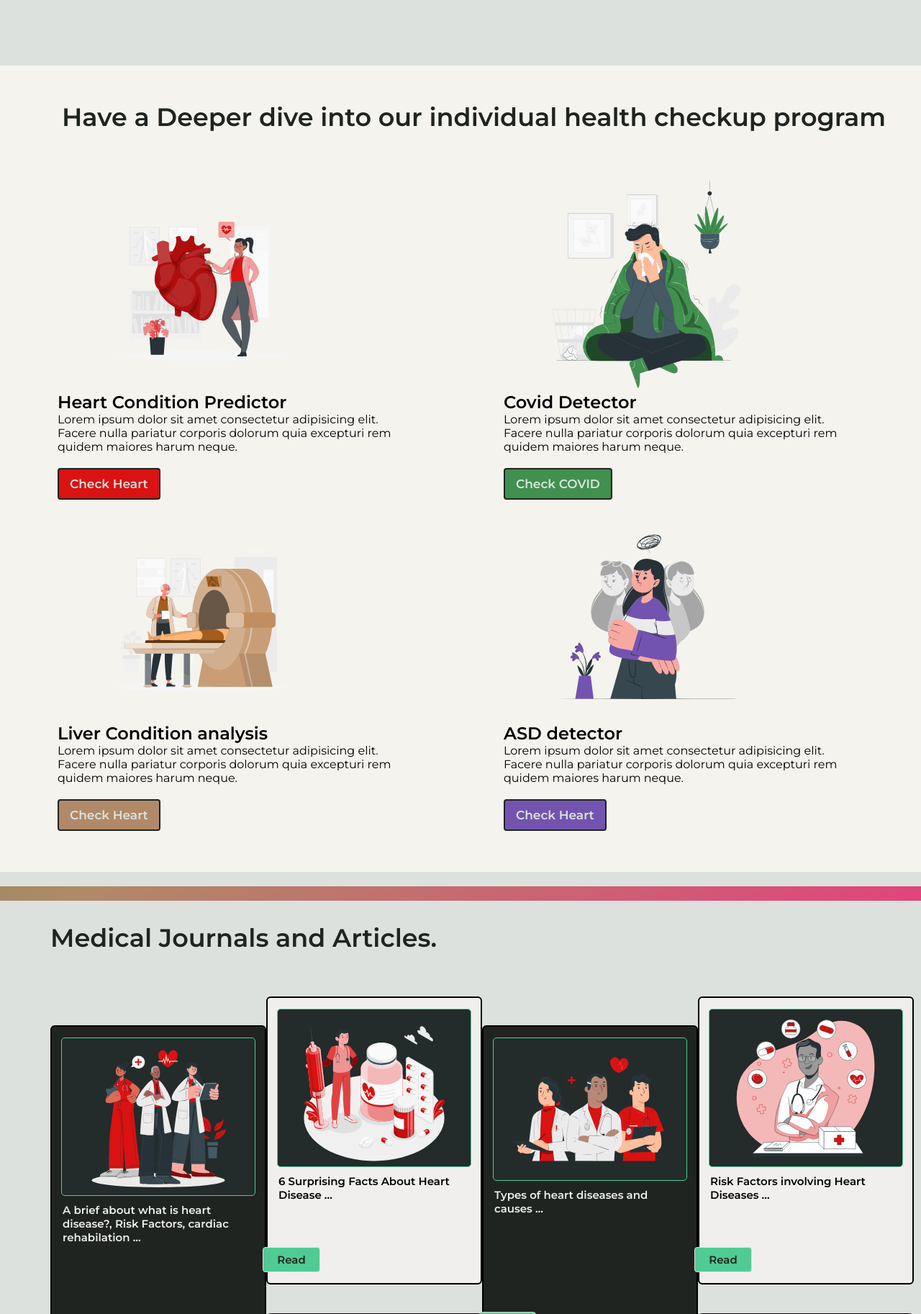
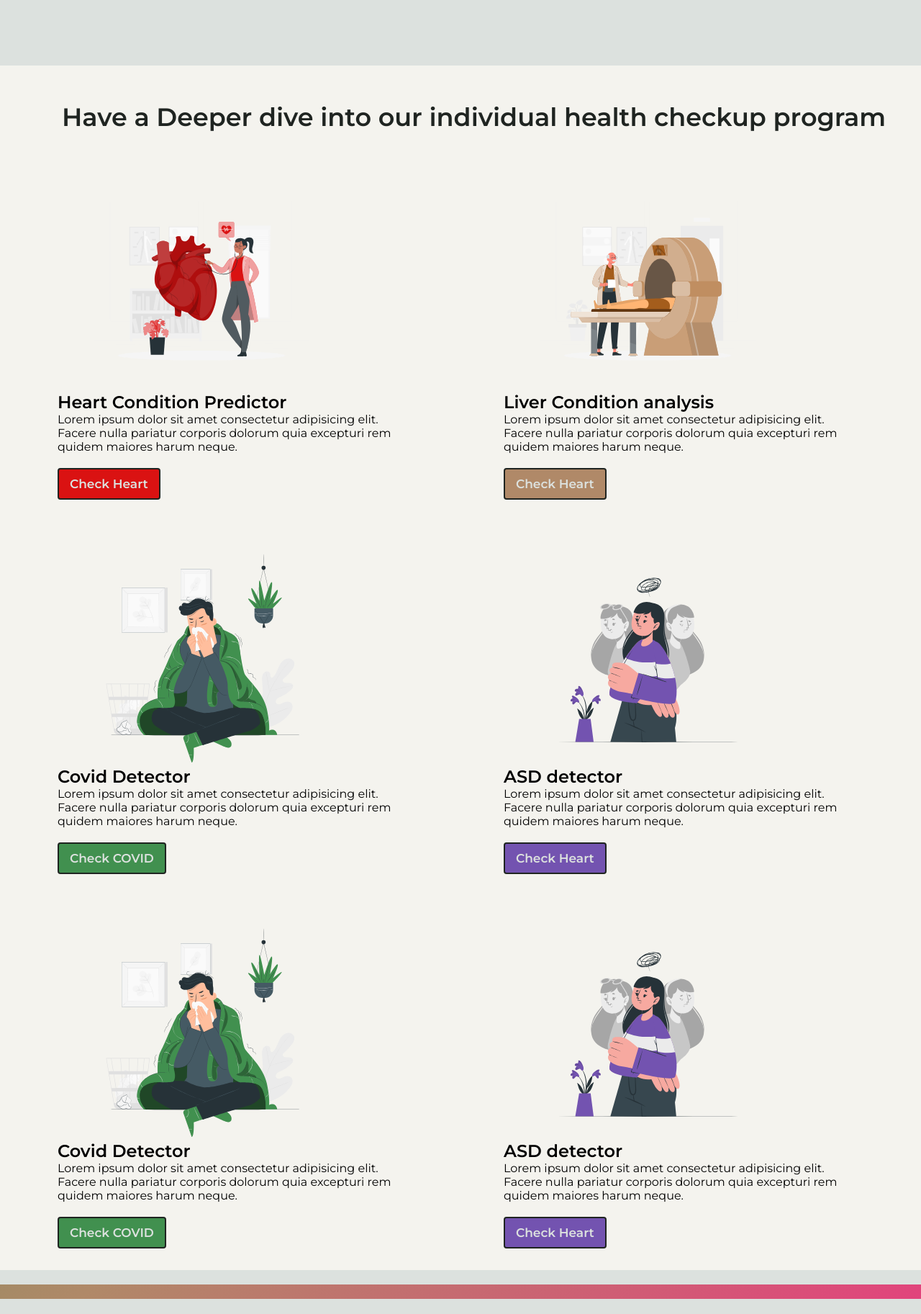
Before and after one commit to Gaurav07076/Datathon, a Flask app: page /main in a window 1280 px wide. Shown: the part 934-2759 px from the top of the page at 72% size. Run offline with Flask 3, Linux system fonts and the light colour scheme; parts of the project's set-up code (start-up, migrations or seed data) failed here and were passed over.

Commit message:
individual page

```diff
--- a/static/css/main.css
+++ b/static/css/main.css
@@ -580,7 +580,6 @@
 .diseaseCardContainer{
     background: #F4F3EE;
     width: 100%;
-    height: 140vh;
     padding: 20px;
     display: flex;
     flex-direction: column;
--- a/templates/main.html
+++ b/templates/main.html
@@ -58,7 +58,6 @@
         <div class="diseaseCardContainer">
             <div class="headerlinesmall">Have a Deeper dive into our individual health checkup program</div>
             <div class="flex2">
-                <div class="flex1">
                 <div class="diseasecard ">
                     <img class="diseaseCardImage" src="{{url_for('static',filename='../static/resources/Cardiologist-rafiki-2.svg')}}" alt="">
                     <div class="deseaseCardDescription">Heart Condition Predictor</div>
@@ -76,7 +75,8 @@
                     </div>
                 </div>
             </div>
-                <div class="flex1">
+
+            <div class="flex2">
                 <div class="diseasecard ">
                     <img class="diseaseCardImage" src="{{url_for('static',filename='../static/resources/Feaver.svg')}}" alt="">
                     <div class="deseaseCardDescription">Covid Detector</div>
@@ -92,6 +92,23 @@
                     <div class="diseases">
                         <div class="buttonColour purple"><a href="{{url_for('heart')}}">Check Heart</a></div>
                     </div>
+                </div>
+            </div>
+            <div class="flex2">
+                <div class="diseasecard ">
+                    <img class="diseaseCardImage" src="{{url_for('static',filename='../static/resources/Feaver.svg')}}" alt="">
+                    <div class="deseaseCardDescription">Covid Detector</div>
+                    <div class="deseaseCardDetail">Lorem ipsum dolor sit amet consectetur adipisicing elit. Facere nulla pariatur corporis dolorum quia excepturi rem quidem maiores harum neque.</div>
+                    <div class="diseases">
+                        <div class="buttonColour pink"><a href="{{url_for('covid')}}">Check COVID</a></div>
+                    </div>
+                </div>
+                <div class="diseasecard ">
+                    <img class="diseaseCardImage" src="{{url_for('static',filename='../static/resources/Asd.svg')}}" alt="">
+                    <div class="deseaseCardDescription">ASD detector</div>
+                    <div class="deseaseCardDetail">Lorem ipsum dolor sit amet consectetur adipisicing elit. Facere nulla pariatur corporis dolorum quia excepturi rem quidem maiores harum neque.</div>
+                    <div class="diseases">
+                        <div class="buttonColour purple"><a href="{{url_for('heart')}}">Check Heart</a></div>
                     </div>
                 </div>
             </div>
```
Lines whose indentation alone changed are shown as unchanged.
